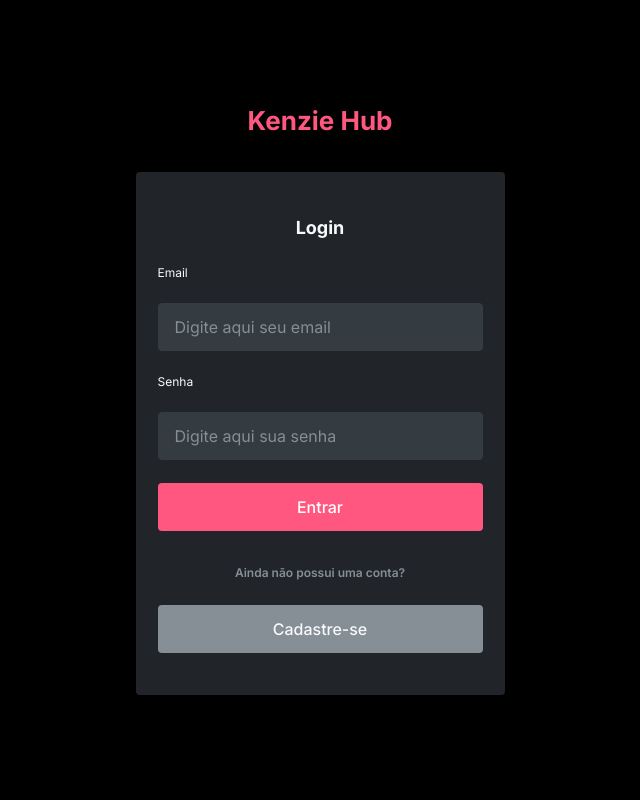
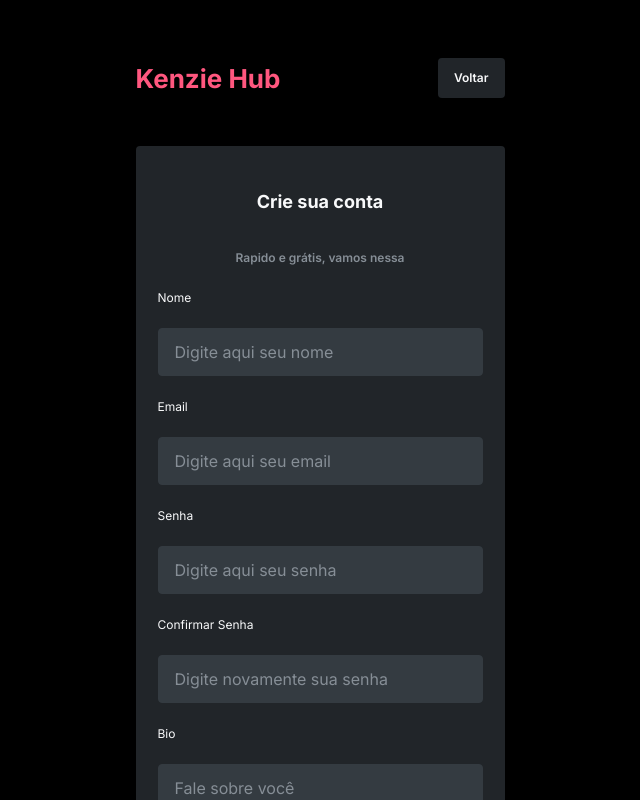
Before and after one commit to Kenzie-Academy-Brasil-Developers/react-entrega-kenzie-hub-fernandojunqueira, a React (Create React App) app: page /register in a window 1280 px wide. Shown: the top 800 px of the page, without its empty margins (320-960 px from the left). Built offline with nearby package versions, Linux system fonts and the light colour scheme.

Commit message:
feat: add style and html dashboard

```diff
--- a/src/App.js
+++ b/src/App.js
@@ -1,10 +1,12 @@
 
 import LoginPage from './pages/login';
+import RegisterPage from './pages/register';
 
 function App() {
   return (
     <>
-      <LoginPage/>
+      {/* <LoginPage/> */}
+      <RegisterPage/>
     </>
   );
 }
--- /dev/null
+++ b/src/pages/register/index.jsx
@@ -0,0 +1,43 @@
+import React from 'react'
+import Button from '../components/Button'
+import Form from '../components/Form'
+import Input from '../components/Input'
+import { Container } from './style'
+
+const RegisterPage = () => {
+  return (
+    <main>
+    <Container>
+        <div>
+            <h1>Kenzie Hub</h1>
+            <button>Voltar</button>
+        </div>
+        <Form>
+            <h2>Crie sua conta</h2>
+            <span>Rapido e grátis, vamos nessa</span>
+            <label for='name'>Nome</label>
+            <Input type="text" id='name' placeholder='Digite aqui seu nome'/>
+            <label for='email'>Email</label>
+            <Input type="text" id='email' placeholder='Digite aqui seu email'/>
+            <label for='password'>Senha</label>
+            <Input type="text" id='password' placeholder='Digite aqui seu senha'/>
+            <label for='confirmPassword' >Confirmar Senha</label>
+            <Input type="text" id='confirmPassword' placeholder='Digite novamente sua senha'/>
+            <label for='bio' >Bio</label>
+            <Input type="text" id='bio' placeholder='Fale sobre você'/>
+            <label for='contact' >Contato</label>
+            <Input type="text" id='contact' placeholder='Opção de contato'/>
+            <label for='module' >Selecionar módulo</label>
+            <select name="modules" id="module">
+                <option value="primeiro modulo" >Primeiro Módulo</option>
+                <option value="segundo modulo">Segundo Módulo</option>
+                <option value="terceiro modulo">Terceiro Módulo</option>
+            </select>
+            <Button color={"#ffffff"} background={"#FF577F"}>Cadastrar</Button>
+        </Form>
+    </Container>
+</main>
+  )
+}
+
+export default RegisterPage
--- /dev/null
+++ b/src/pages/register/style.js
@@ -0,0 +1,126 @@
+import styled from "styled-components";
+
+export const Container = styled.div`
+    /* height: 100vh; */
+
+    display: flex;
+    flex-direction: column;
+    align-items: center;
+    justify-content: center;
+
+    margin-bottom: 20px;
+
+    div{
+        display: flex;
+        align-items: center;
+        justify-content: space-between;
+
+        margin-top: 58px;
+        margin-bottom: 48px;
+
+        width: 369px;
+        max-width: 95%;
+    }
+
+    div > button{
+        font-weight: 600;
+        font-size: 12px;
+        line-height: 28px;
+        color: var(--color-grey-0);
+
+        border-radius: 4px;
+
+        padding: 6px 16px;
+
+        background-color: var(--color-grey-3);
+
+        @media(width < 425px){
+            padding: 4px 21px;
+
+            font-weight: 600;
+            font-size: 10px;
+            line-height: 23px;
+        }
+    }
+
+    h1{
+        font-size: 26px;
+        color: var(--color-primary);
+
+        @media (width < 425px){
+            font-weight: 700;
+            font-size: 18px;
+        }
+    }
+    span{
+        font-weight: 600;
+        font-size: 12px;
+        line-height: 18px;
+
+        color: var(--color-grey-1);
+
+        text-align: center;
+
+        margin-top: 10px;
+
+        @media (width < 425px){
+            font-weight: 600;
+            font-size: 10px;
+            line-height: 14px;
+        }
+
+
+    }
+
+    select{
+        height:48px;
+
+        color: var(--color-grey-1);
+        font-weight: 400;
+        font-size: 16.2426px;
+        line-height: 26px;
+
+        background-color: var(--color-grey-2);
+
+        border: 1px solid var(--color-grey-2);
+        border-radius: 4px;
+        padding-left: 16px;
+
+        @media (width < 425px){
+            font-weight: 400;
+            font-size: 13px;
+            line-height: 21px;
+        }
+
+        ::placeholder{
+            color: var(--color-grey-1);
+            font-weight: 400;
+            font-size: 16px;
+            line-height: 26px;
+
+            @media (width < 425px){
+            font-weight: 400;
+            font-size: 13px;
+            line-height: 21px;
+        }
+        }
+        :focus{
+            border: 1px solid var(--color-grey-0);
+            color: var(--color-grey-0);
+            font-weight: 400;
+            font-size: 16px;
+            line-height: 26px;
+            outline:none;
+
+            @media (width < 425px){
+            font-weight: 400;
+            font-size: 13px;
+            line-height: 21px;
+        }
+        }
+        /* :hover{
+
+
+        } */
+    }
+`
```
